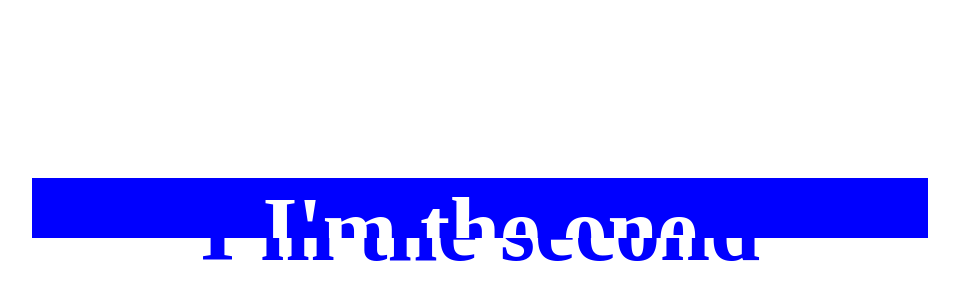
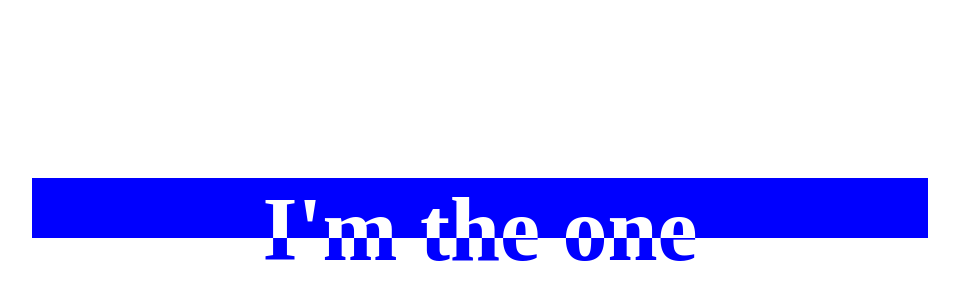
Before and after one commit to Game8839/Homework_Iamtheone, a plain HTML site: page index.html in a window 1280 px wide. Shown: the part 142-443 px from the top of the page, without its empty margins (160-1119 px from the left). Drawn offline with Linux system fonts and the light colour scheme.

Commit message:
first commit

```diff
--- a/index.html
+++ b/index.html
@@ -53,7 +53,7 @@
         <h2>I'm the one</h2>
       </div>
       <div class="bottom">
-        <h2>I'm the second</h2>
+        <h2>I'm the one</h2>
       </div>
     </div>
   </body>
```
